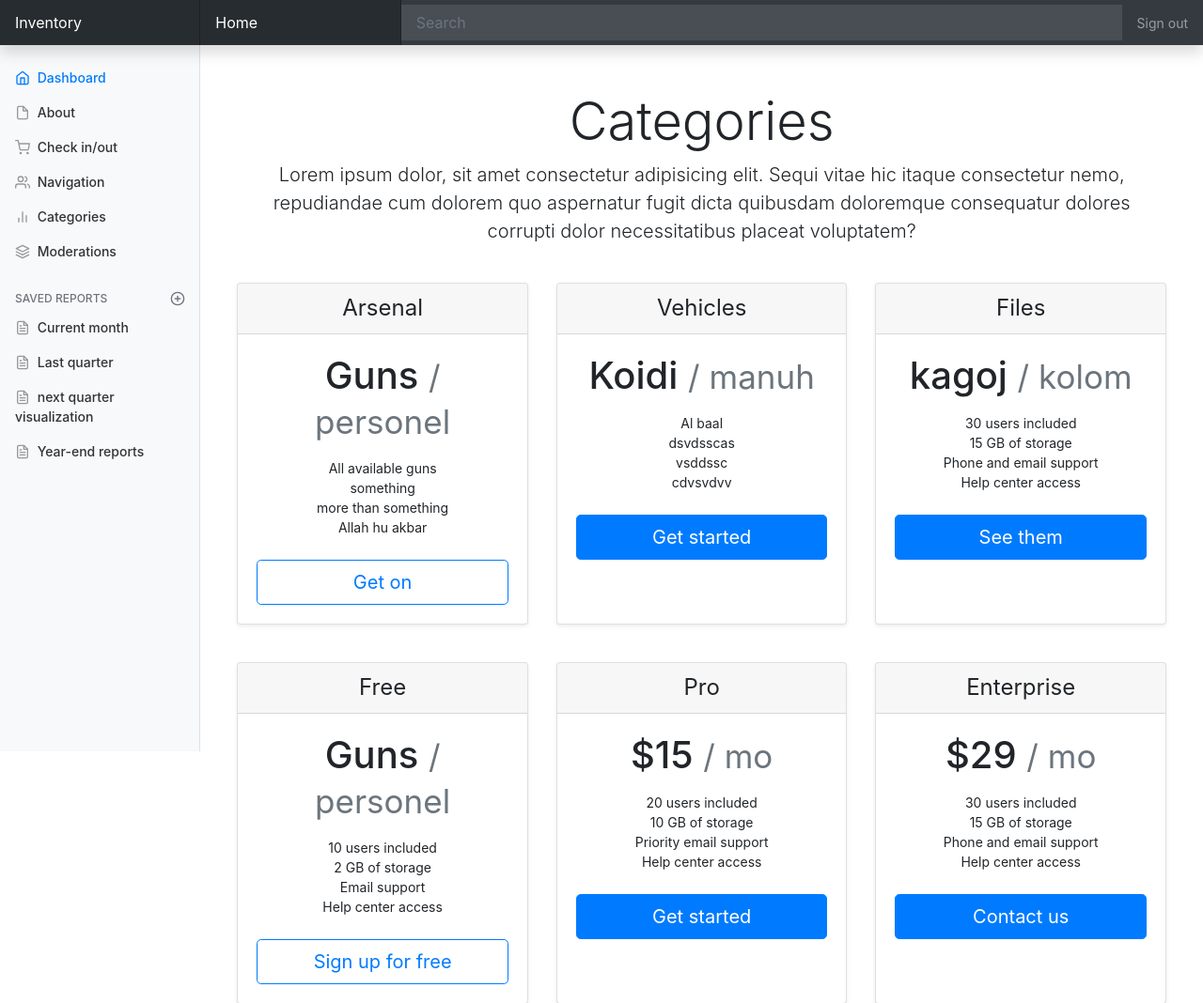
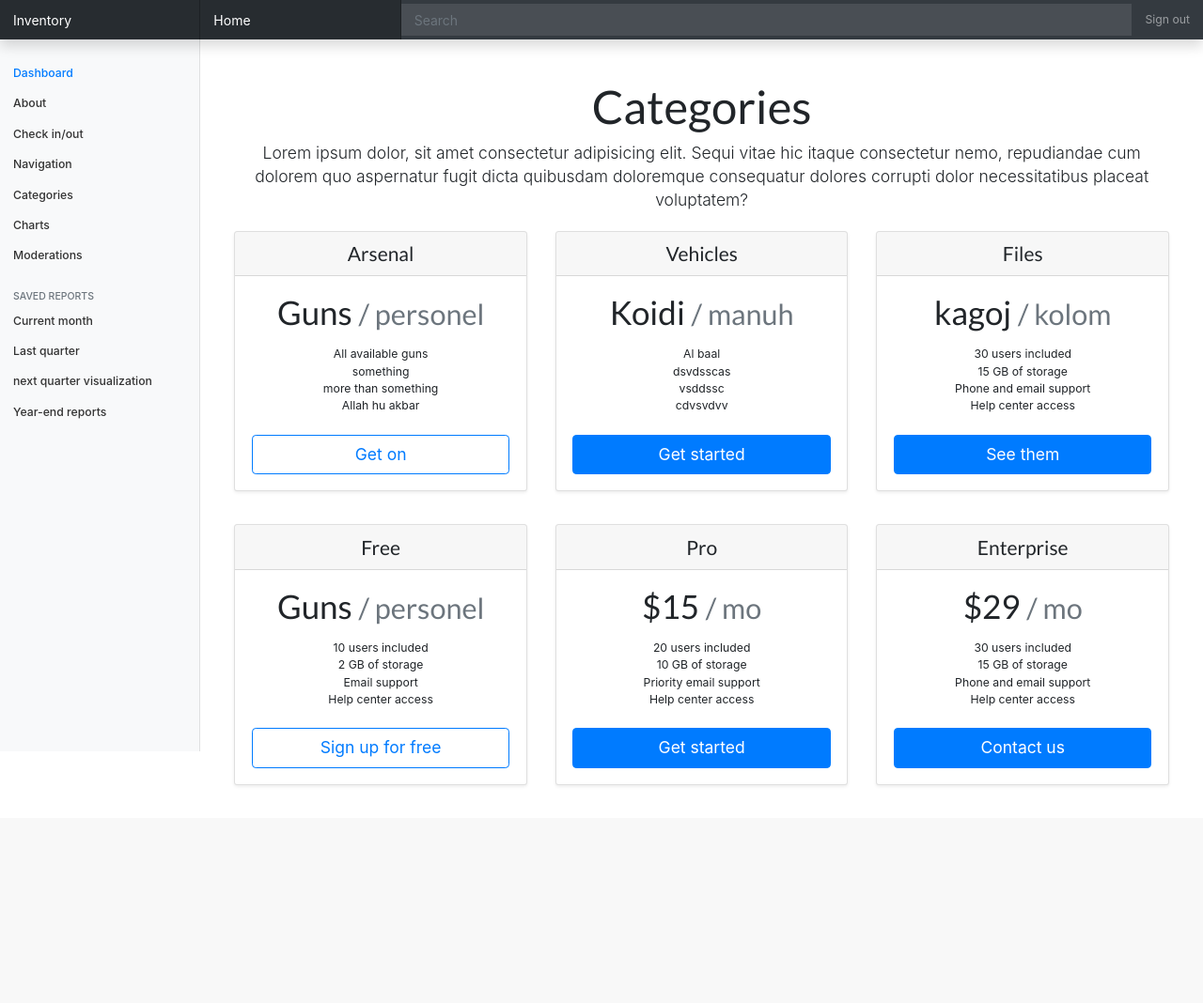
Before and after one commit to pritindra/Inventory_System_Eurymedons, a Django app: page /categories in a window 1280 px wide. Shown: the top 1068 px of the page at 94% size. After the commit the page ends 836 px from the top, so only its background shows below. Run offline with Django 3.2, Linux system fonts and the light colour scheme; some libraries are stand-ins or nearby versions.

Commit message:
Update base.html

```diff
--- a/templates/interface/base.html
+++ b/templates/interface/base.html
@@ -3,16 +3,31 @@
 <!doctype html>
 <html lang="en">
   <head>
+    <!-- Required meta tags -->
     <meta charset="utf-8">
     <meta name="viewport" content="width=device-width, initial-scale=1, shrink-to-fit=no">
+    <!-- semantic UI -->
+    <link rel="stylesheet" type='text/css' href="https://cdnjs.cloudflare.com/ajax/libs/semantic-ui/2.2.14/semantic.min.css">
+    <!--Chart js-->
+    <script src="https://cdnjs.cloudflare.com/ajax/libs/Chart.js/2.8.0/Chart.min.js" integrity="sha256-Uv9BNBucvCPipKQ2NS9wYpJmi8DTOEfTA/nH2aoJALw=" crossorigin="anonymous"></script>
+    <link rel="stylesheet" href="https://cdnjs.cloudflare.com/ajax/libs/Chart.js/2.8.0/Chart.min.css" integrity="sha256-aa0xaJgmK/X74WM224KMQeNQC2xYKwlAt08oZqjeF0E=" crossorigin="anonymous" />
+    <!-- jQuery -->
+    <script src="https://code.jquery.com/jquery-3.3.1.min.js"></script>
+
+    <link rel="stylesheet" href="https://stackpath.bootstrapcdn.com/bootstrap/4.5.2/css/bootstrap.min.css" integrity="sha384-JcKb8q3iqJ61gNV9KGb8thSsNjpSL0n8PARn9HuZOnIxN0hoP+VmmDGMN5t9UJ0Z" crossorigin="anonymous">
+    <!-- Bootstrap core CSS -->
+    <link href="../assets/dist/css/bootstrap.min.css" rel="stylesheet">
+
+    <!--<meta charset="utf-8">
+    <meta name="viewport" content="width=device-width, initial-scale=1, shrink-to-fit=no">-->
     <meta name="description" content="">
     <meta name="author" content="Mark Otto, Jacob Thornton, and Bootstrap contributors">
     <meta name="generator" content="Jekyll v4.1.1">
     <title>Inventory</title>
 
-    <link rel="stylesheet" href="https://stackpath.bootstrapcdn.com/bootstrap/4.5.2/css/bootstrap.min.css" integrity="sha384-JcKb8q3iqJ61gNV9KGb8thSsNjpSL0n8PARn9HuZOnIxN0hoP+VmmDGMN5t9UJ0Z" crossorigin="anonymous">
-    <!-- Bootstrap core CSS -->
-<link href="../assets/dist/css/bootstrap.min.css" rel="stylesheet">
+    <!--<link rel="stylesheet" href="https://stackpath.bootstrapcdn.com/bootstrap/4.5.2/css/bootstrap.min.css" integrity="sha384-JcKb8q3iqJ61gNV9KGb8thSsNjpSL0n8PARn9HuZOnIxN0hoP+VmmDGMN5t9UJ0Z" crossorigin="anonymous">
+     Bootstrap core CSS -->
+    <!--<link href="../assets/dist/css/bootstrap.min.css" rel="stylesheet">-->
 
     <style>
       .bd-placeholder-img {
@@ -34,6 +49,9 @@
     <link href="{% static 'css/dashboard.css' %}" rel="stylesheet">
   </head>
   <body>
+    {% block scripts %}
+    {% endblock scripts %}
+
     <nav class="navbar navbar-dark sticky-top bg-dark flex-md-nowrap p-0 shadow">
   <a class="navbar-brand col-md-3 col-lg-2 mr-0 px-3" href="#">Inventory</a>
   <a class="navbar-brand col-md-3 col-lg-2 mr-0 px-3" href="cover">Home</a>
@@ -85,7 +103,13 @@
             </a>
           </li>
           <li class="nav-item">
-            <a class="nav-link" href="#">
+            <a class="nav-link" href="chart">
+              <span data-feather="bar-chart-2"></span>
+              Charts
+            </a>
+          </li>
+          <li class="nav-item">
+            <a class="nav-link" href="">
               <span data-feather="layers"></span>
               Moderations
             </a>
@@ -132,12 +156,10 @@
     </main>
 </div>
 </div>
-<script src="https://code.jquery.com/jquery-3.5.1.slim.min.js" integrity="sha384-DfXdz2htPH0lsSSs5nCTpuj/zy4C+OGpamoFVy38MVBnE+IbbVYUew+OrCXaRkfj" crossorigin="anonymous"></script>
-      <script>window.jQuery || document.write('<script src="../assets/js/vendor/jquery.slim.min.js"><\/script>')</script><script src="../assets/dist/js/bootstrap.bundle.min.js"></script>
-      <script src="https://code.jquery.com/jquery-3.5.1.slim.min.js" integrity="sha384-DfXdz2htPH0lsSSs5nCTpuj/zy4C+OGpamoFVy38MVBnE+IbbVYUew+OrCXaRkfj" crossorigin="anonymous"></script>
-<script src="https://cdn.jsdelivr.net/npm/popper.js@1.16.1/dist/umd/popper.min.js" integrity="sha384-9/reFTGAW83EW2RDu2S0VKaIzap3H66lZH81PoYlFhbGU+6BZp6G7niu735Sk7lN" crossorigin="anonymous"></script>
-<script src="https://stackpath.bootstrapcdn.com/bootstrap/4.5.2/js/bootstrap.min.js" integrity="sha384-B4gt1jrGC7Jh4AgTPSdUtOBvfO8shuf57BaghqFfPlYxofvL8/KUEfYiJOMMV+rV" crossorigin="anonymous"></script>
-      <script src="https://cdnjs.cloudflare.com/ajax/libs/feather-icons/4.9.0/feather.min.js"></script>
-        <script src="https://cdnjs.cloudflare.com/ajax/libs/Chart.js/2.7.3/Chart.min.js"></script>
-        <script src="{% static 'js/dashboard.js' %}"></script></body>
+
+
+
+
+
+</body>
 </html>
```
